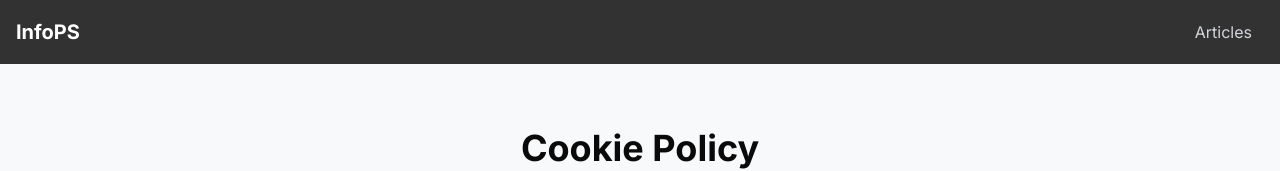
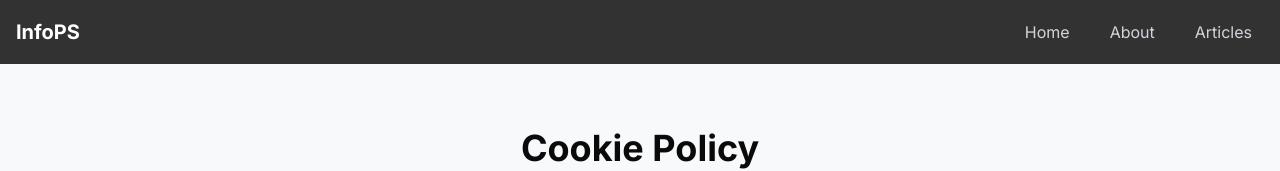
Before and after one commit to twelsh37/infops, a Next.js app: page /cookiepolicy in a window 1280 px wide. Shown: the top 171 px of the page. Built offline with nearby package versions, Linux system fonts and the light colour scheme.

Commit message:
Split out Articles into its own page

```diff
--- /dev/null
+++ b/app/articles/page.tsx
@@ -0,0 +1,61 @@
+import React from "react";
+import Link from "next/link";
+import { db } from "@/server/db";
+import { articles } from "@/server/db/schema";
+import { desc } from "drizzle-orm";
+import ReactMarkdown from "react-markdown";
+import remarkGfm from "remark-gfm";
+
+// Type for our article data
+type Article = {
+  id: number;
+  title: string;
+  description: string;
+};
+
+// Server component to fetch articles
+async function getArticles(): Promise<Article[]> {
+  return await db
+    .select({
+      id: articles.id,
+      title: articles.title,
+      description: articles.description,
+    })
+    .from(articles)
+    .orderBy(desc(articles.id));
+}
+
+export default async function ArticlesPage() {
+  const articleData = await getArticles();
+
+  return (
+    <div className="min-h-screen pt-20 bg-white">
+      <div className="max-w-7xl mx-auto px-8 py-8">
+        <h1 className="text-4xl font-bold mb-8">Articles</h1>
+        <div className="grid grid-cols-1 gap-8 sm:grid-cols-2 lg:grid-cols-3">
+          {articleData.map((article) => (
+            <Link
+              href={`/articles/${article.id}`}
+              key={article.id}
+              className="bg-white rounded-lg shadow-md p-6 transition-all duration-300 ease-in-out hover:scale-105 hover:shadow-[0_0_15px_rgba(218,165,32,0.6)] cursor-pointer"
+            >
+              <div className="prose prose-sm">
+                <ReactMarkdown remarkPlugins={[remarkGfm]}>
+                  {article.title}
+                </ReactMarkdown>
+                <div className="text-gray-600">
+                  <ReactMarkdown remarkPlugins={[remarkGfm]}>
+                    {article.description}
+                  </ReactMarkdown>
+                </div>
+              </div>
+              <span className="text-blue-500 hover:text-blue-600">
+                Read More
+              </span>
+            </Link>
+          ))}
+        </div>
+      </div>
+    </div>
+  );
+}
--- a/app/components/ArticlesSection.tsx
+++ /dev/null
@@ -1,66 +0,0 @@
-import React from "react";
-import Link from "next/link";
-import { db } from "@/server/db";
-import { articles } from "@/server/db/schema";
-import { desc } from "drizzle-orm";
-import ReactMarkdown from "react-markdown";
-import remarkGfm from "remark-gfm";
-
-// Type for our article data
-type Article = {
-  id: number;
-  title: string;
-  description: string;
-};
-
-// Server component to fetch articles
-async function getArticles(): Promise<Article[]> {
-  return await db
-    .select({
-      id: articles.id,
-      title: articles.title,
-      description: articles.description,
-    })
-    .from(articles)
-    .orderBy(desc(articles.id))
-    .limit(3);
-}
-
-const ArticlesSection = async () => {
-  const articleData = await getArticles();
-
-  return (
-    <section id="articles" className="w-full h-screen md:h-[40vh] bg-white">
-      <div className="w-full h-full px-8 py-8 overflow-y-auto">
-        <div className="max-w-7xl mx-auto">
-          <h2 className="text-3xl font-bold mb-8">Articles</h2>
-          <div className="grid grid-cols-1 gap-8 sm:grid-cols-2 lg:grid-cols-3">
-            {articleData.map((article) => (
-              <Link
-                href={`/articles/${article.id}`}
-                key={article.id}
-                className="bg-white rounded-lg shadow-md p-6 transition-all duration-300 ease-in-out hover:scale-105 hover:shadow-[0_0_15px_rgba(218,165,32,0.6)] cursor-pointer"
-              >
-                <div className="prose prose-sm">
-                  <ReactMarkdown remarkPlugins={[remarkGfm]}>
-                    {article.title}
-                  </ReactMarkdown>
-                  <div className="text-gray-600">
-                    <ReactMarkdown remarkPlugins={[remarkGfm]}>
-                      {article.description}
-                    </ReactMarkdown>
-                  </div>
-                </div>
-                <span className="text-blue-500 hover:text-blue-600">
-                  Read More
-                </span>
-              </Link>
-            ))}
-          </div>
-        </div>
-      </div>
-    </section>
-  );
-};
-
-export default ArticlesSection;
--- a/app/components/Navbar.tsx
+++ b/app/components/Navbar.tsx
@@ -26,8 +26,20 @@ const Navbar = () => {
             InfoPS
           </Link>
           <div className="flex space-x-4">
+            <button
+              onClick={() => scrollToSection("home")}
+              className="text-gray-300 hover:text-white px-3 py-2 rounded-md cursor-pointer"
+            >
+              Home
+            </button>
+            <button
+              onClick={() => scrollToSection("about")}
+              className="text-gray-300 hover:text-white px-3 py-2 rounded-md cursor-pointer"
+            >
+              About
+            </button>
             <Link
-              href="/#articles"
+              href="/articles"
               className="text-gray-300 hover:text-white px-3 py-2 rounded-md"
             >
               Articles
--- a/app/page.tsx
+++ b/app/page.tsx
@@ -1,12 +1,12 @@
 import React from "react";
 import HomeSection from "./components/HomeSection";
-import ArticlesSection from "./components/ArticlesSection";
+import AboutSection from "./components/AboutSection";
 
 export default function Home() {
   return (
     <main>
       <HomeSection id="home" />
-      <ArticlesSection />
+      <AboutSection id="about" />
     </main>
   );
 }
```
